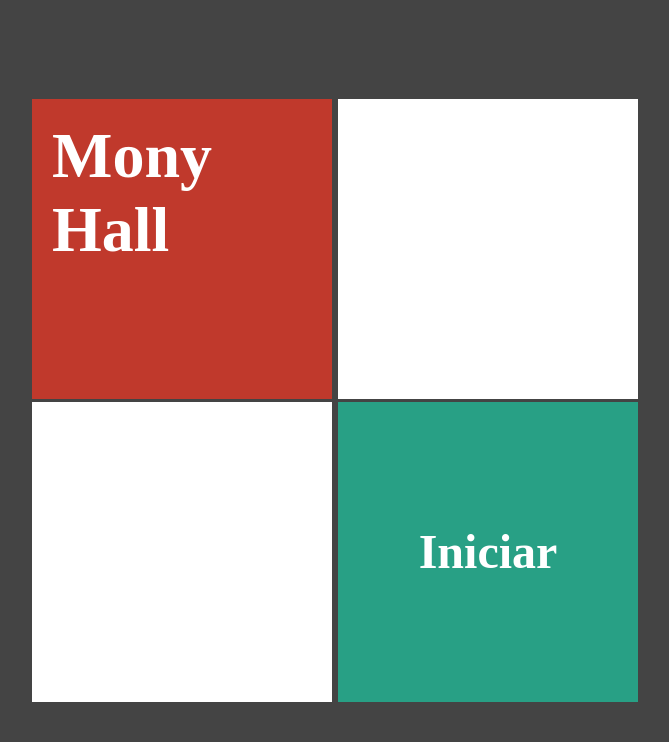
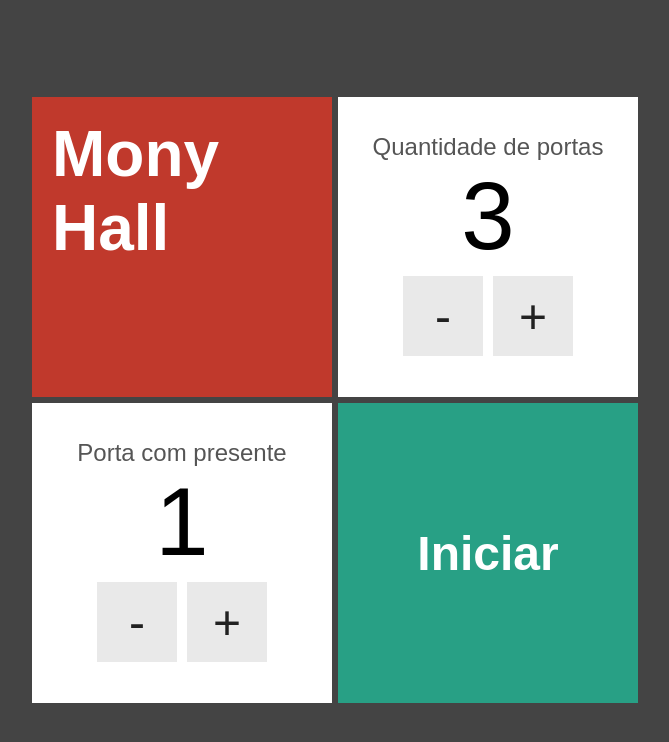
Before and after one commit to dev-douglas/monty-hall, a Next.js app: page / in a window 1280 px wide. Shown: the top 742 px of the page, without its empty margins (305-974 px from the left). Built offline with nearby package versions, Linux system fonts and the light colour scheme.

Commit message:
chore: validação de formulário

```diff
--- /dev/null
+++ b/src/components/entradaNumerica/index.tsx
@@ -0,0 +1,24 @@
+import styles from "./styles.module.css";
+
+interface EntradaNumericaProps {
+  text: string
+  value: number
+  onChange: (newValor: number) => void
+}
+
+export default function index(props: EntradaNumericaProps) {
+
+  const dec = () => props.onChange(props.value - 1)
+  const inc = () => props.onChange(props.value + 1)
+
+  return (
+    <div className={styles.entradaNumerica}>
+      <span className={styles.text}>{props.text}</span>
+      <span className={styles.value}>{props.value}</span>
+      <div className={styles.botoes}>
+        <button className={styles.btn} onClick={dec}>-</button>
+        <button className={styles.btn} onClick={inc}>+</button>
+      </div>
+    </div>
+  );
+}
--- /dev/null
+++ b/src/components/entradaNumerica/styles.module.css
@@ -0,0 +1,35 @@
+.entradaNumerica {
+  display: flex;
+  flex: 1;
+  flex-direction: column;
+  align-items: center;
+  justify-content: center;
+  color: #000;
+}
+
+.text {
+  color: #555;
+  font-size: 1.5rem;
+}
+
+.value {
+  font-size: 6rem;
+}
+
+.botoes {
+  display: flex;
+}
+
+.btn {
+  display: flex;
+  justify-content: center;
+  align-items: center;
+  font-size: 3rem;
+  height: 80px;
+  width: 80px;
+  margin: 5px;
+  border: none;
+  background: #e9e9e9;
+  color: #212121;
+  cursor: pointer;
+}
--- a/src/components/porta/index.tsx
+++ b/src/components/porta/index.tsx
@@ -1,6 +1,6 @@
 import styles from "./styles.module.css"
 import PortaModel from "@/model/porta"
-import Presente from '@/components/presente'
+import Presente from '~/components/presente'
 interface PortaProps {
   value: PortaModel
   onChange: (novaPorta: PortaModel) => void
--- a/src/pages/index.tsx
+++ b/src/pages/index.tsx
@@ -1,21 +1,39 @@
 import styles from './styles.module.css'
 import Cartao from "~/components/cartao";
+import EntradaNumerica from "~/components/entradaNumerica";
 import Link from 'next/link';
+import { useState } from "react";
 
 export default function Formulario() {
+
+  const [qtdePortas, setQtdePortas] = useState(3)
+  const [comPresente, setComPresente] = useState(1)
+
   return (
     <div className={styles.formulario}>
-      <div>
+      <div >
         <Cartao bgcolor="#c0392c">
           <h1>Mony Hall</h1>
         </Cartao>
-        <Cartao></Cartao>
+        <Cartao>
+          <EntradaNumerica
+            text="Quantidade de portas"
+            value={qtdePortas}
+            onChange={novoValor => setQtdePortas(novoValor)}
+          />
+        </Cartao>
       </div>
       <div>
-        <Cartao></Cartao>
+        <Cartao>
+          <EntradaNumerica
+            text="Porta com presente"
+            value={comPresente}
+            onChange={novaPortaComPresente => setComPresente(novaPortaComPresente)}
+          />
+        </Cartao>
         <Cartao bgcolor="#28a085">
           <h2 className={styles.link}>
-            <Link href={`/jogo/4/2`}>
+            <Link href={`/jogo/${qtdePortas}/${comPresente}`}>
               Iniciar
             </Link>
           </h2>
--- a/src/pages/styles.module.css
+++ b/src/pages/styles.module.css
@@ -1,8 +1,13 @@
 .formulario {
   display: flex;
+  flex-direction: column;
   justify-content: center;
   align-items: center;
   height: 100vh;
+}
+
+.formulario > div {
+  display: flex;
 }
 
 .link {
@@ -11,4 +16,5 @@
   align-items: center;
   justify-content: center;
   margin: 0;
+  cursor: pointer;
 }
--- a/src/styles/globals.css
+++ b/src/styles/globals.css
@@ -77,6 +77,7 @@
 }
 
 * {
+  font-family: Arial, sans-serif;
   box-sizing: border-box;
   padding: 0;
   margin: 0;
```
Also changed, not shown: src/pages/jogo/[portas]/[temPresente].tsx (+18 -1 lines), src/components/presente/index.tsx (renamed from src/components/presente/index.jsx).
